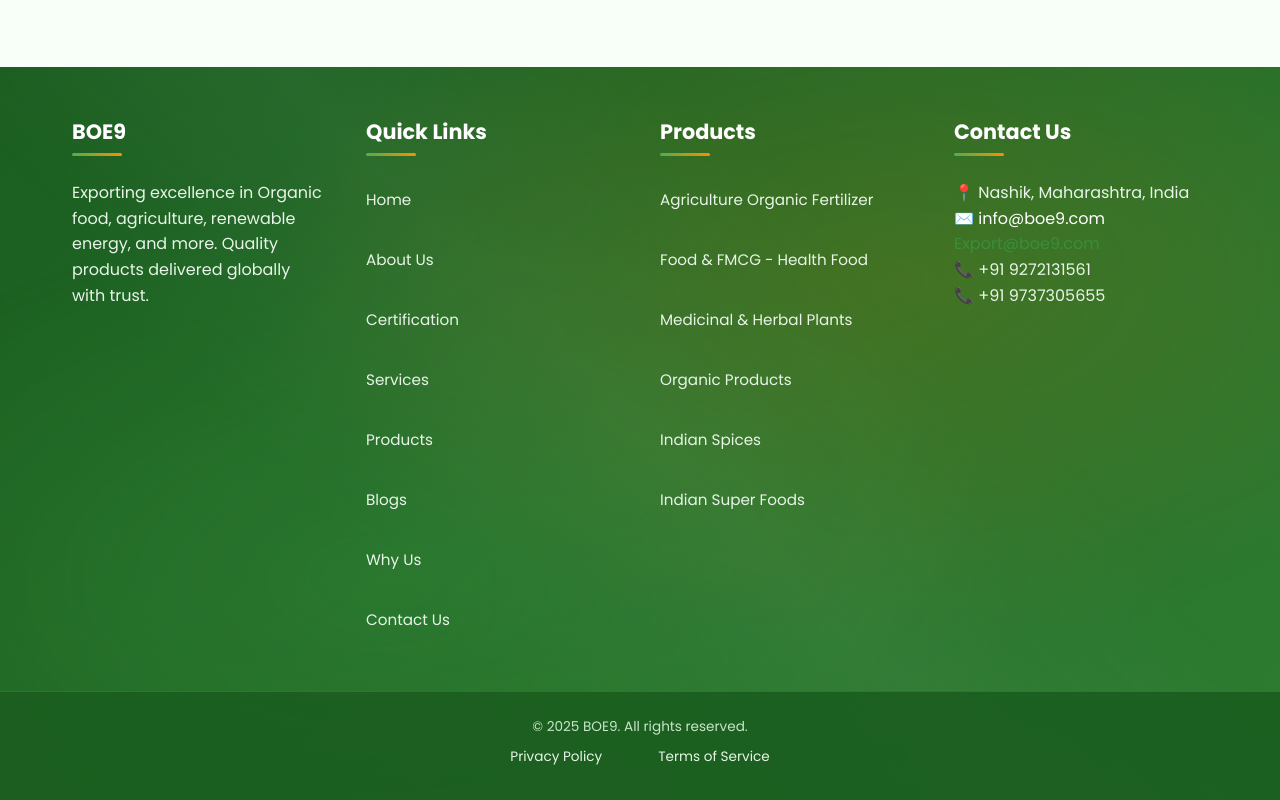
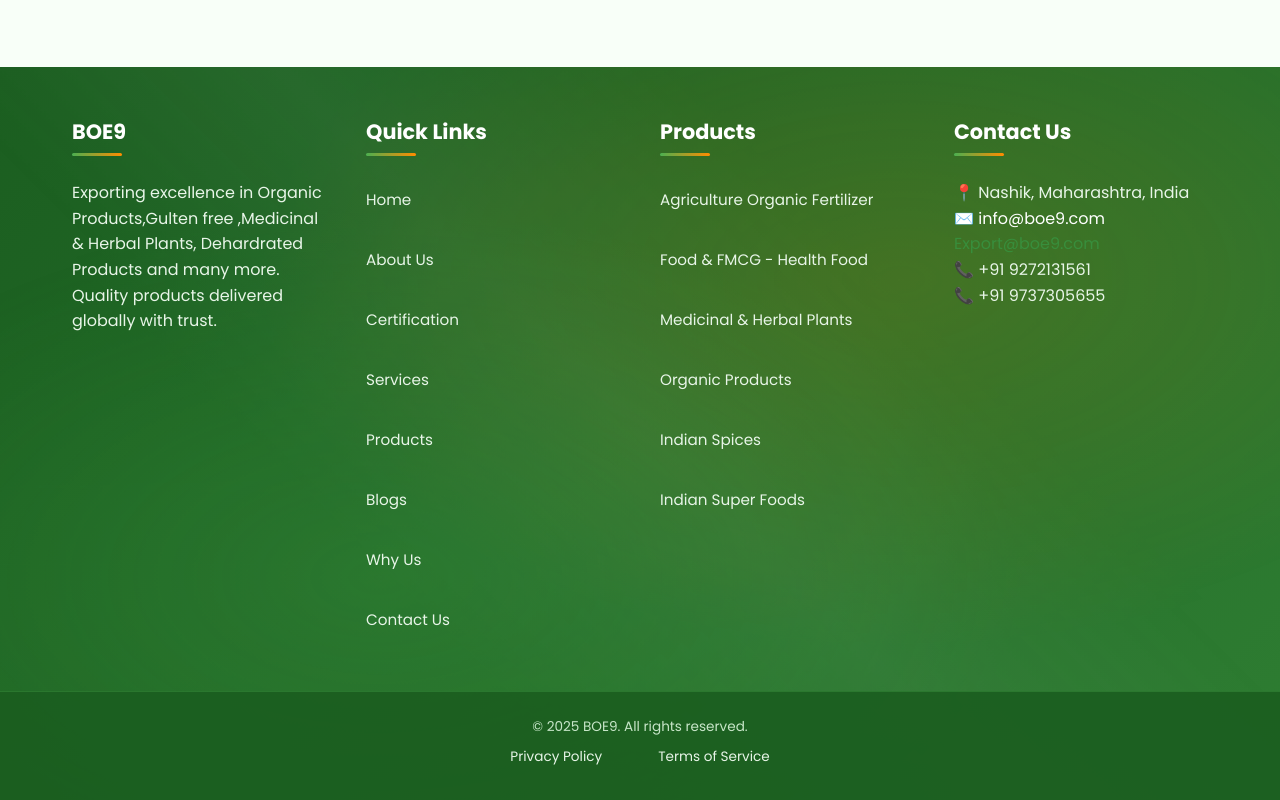
Before and after one commit to NishaShelke02/BOE9, a React (Create React App) app: page / in a window 1280 px wide. Shown: the part 2761-3561 px from the top of the page. Built offline with nearby package versions, Linux system fonts and the light colour scheme.

Commit message:
Update Footer.jsx

```diff
--- a/src/components/Footer/Footer.jsx
+++ b/src/components/Footer/Footer.jsx
@@ -10,7 +10,7 @@
         <div className="footer-section">
           <h3>BOE9</h3>
           <p>
-            Exporting excellence in Organic food, agriculture, renewable energy, and more.
+           Exporting excellence in Organic Products,Gulten free ,Medicinal & Herbal Plants, Dehardrated Products and many more.
             Quality products delivered globally with trust.
           </p>
         </div>
```
